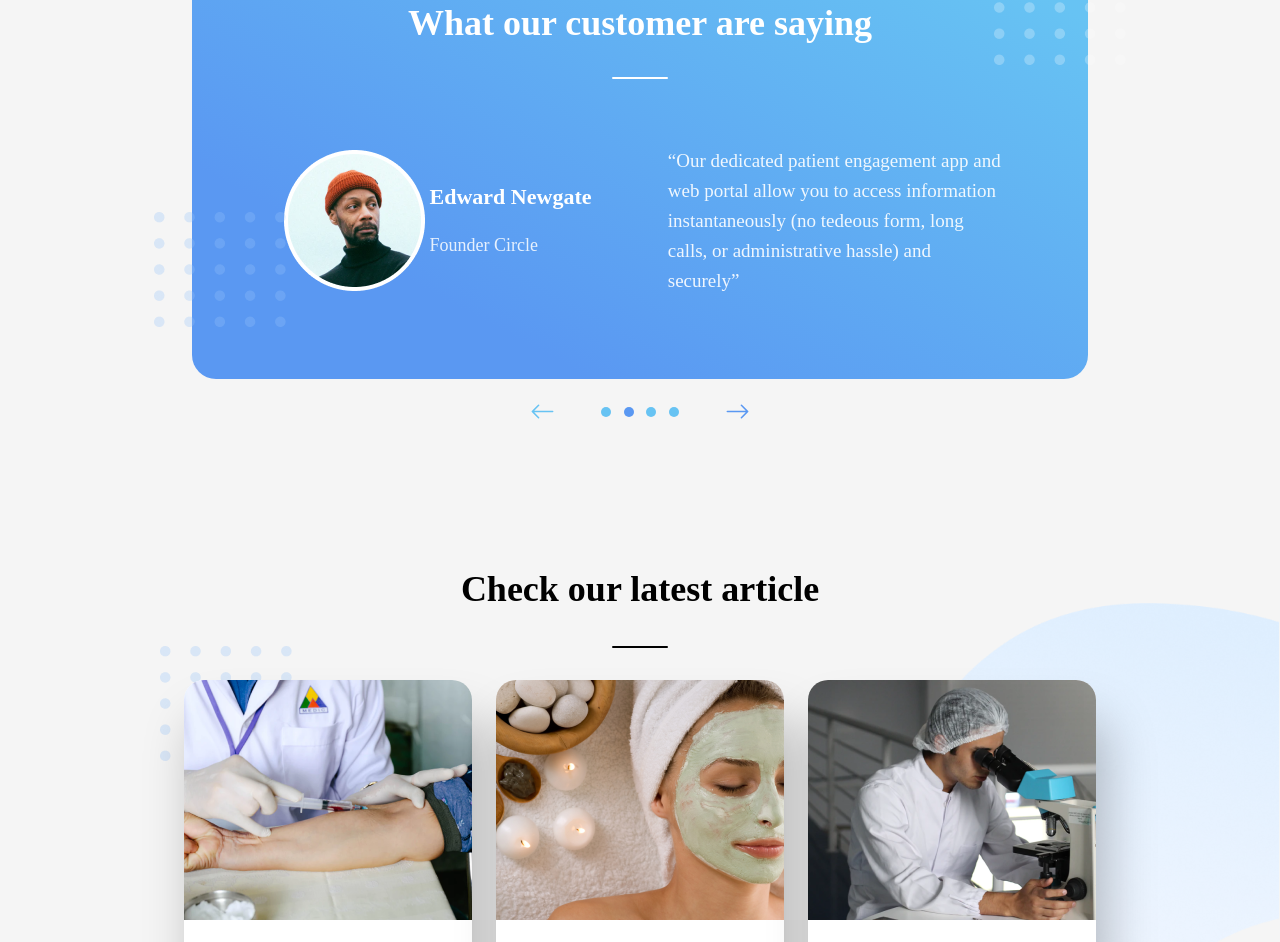
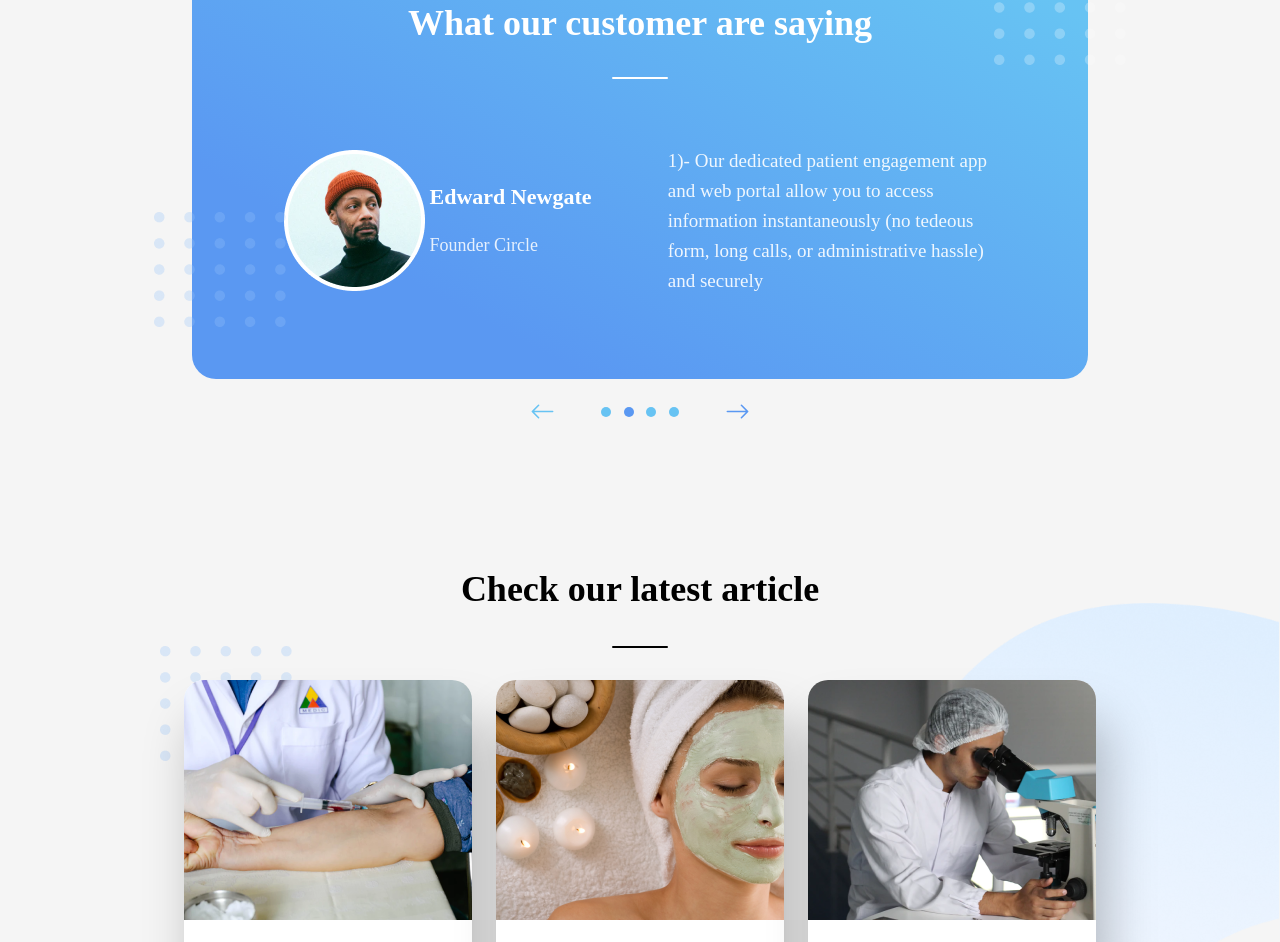
Before and after one commit to JatinBisht2308/Small-Projects, a React (Create React App) app: page / in a window 1280 px wide. Shown: the part 3107-4049 px from the top of the page. Built offline with nearby package versions, Linux system fonts and the light colour scheme; a web font is replaced by a local one.

Commit message:
:fire: data is changing in the testimonial using props and state

```diff
--- a/src/components/testimonial/Testimonial.jsx
+++ b/src/components/testimonial/Testimonial.jsx
@@ -5,17 +5,28 @@ import { BsArrowLeft, BsArrowRight } from "react-icons/bs";
 
 const Testimonial = () => {
   const [isHighlight,setIsHighlight] = useState([false,true,false,false]);
+  const [dataIndex,setDataIndex] = useState(0);
+  const names = ["Edward Newgate","Tom Holland","Lionel Messi","Anish Thakur"];
+  const companies = ["Founder Circle","Marvel Studios","Barcelona","Pied Piper"];
+  const feedbacks = [
+    "1)- Our dedicated patient engagement app and web portal allow you to access information instantaneously (no tedeous form, long calls, or administrative hassle) and securely",
+    "2)- Our dedicated patient engagement app and web portal allow you to access information instantaneously (no tedeous form, long calls, or administrative hassle) and securely",
+    "3)- Our dedicated patient engagement app and web portal allow you to access information instantaneously (no tedeous form, long calls, or administrative hassle) and securely",
+    "4)- Our dedicated patient engagement app and web portal allow you to access information instantaneously (no tedeous form, long calls, or administrative hassle) and securely"
+  ]
   const leftTesti = () =>{
     for(let i=0;i<isHighlight.length;i++){
       if(isHighlight[i]===true)
       {
         if(i===0)
         {
+          setDataIndex(3);
           setIsHighlight([false,false,false,true]);
         }
         else{
           isHighlight[i] = false;
           isHighlight[i-1] = true;
+          setDataIndex(i-1);
           setIsHighlight([...isHighlight]);
         }
         break;
@@ -29,11 +40,13 @@ const Testimonial = () => {
       {
         if(i===isHighlight.length-1)
         {
+          setDataIndex(0);
           setIsHighlight([true,false,false,false]);
         }
         else{
           isHighlight[i] = false;
           isHighlight[i+1] = true;
+          setDataIndex(i+1);
           setIsHighlight([...isHighlight]);
         }
         break;
@@ -42,7 +55,7 @@ const Testimonial = () => {
   }
   return (
     <div className="Testimonial">
-      <Card />
+      <Card name={names} company={companies} feedback={feedbacks} index={dataIndex} />
       <div className="bottom_testi">
         <button className="left_slide">
           <BsArrowLeft onClick={leftTesti} />
--- a/src/components/testimonial/testimonial_card.jsx
+++ b/src/components/testimonial/testimonial_card.jsx
@@ -3,7 +3,7 @@ import "./testimonial.css";
 import Customer from "../../assets/testimonial.png";
 import Vector1 from "../../assets/grey_testi.png";
 import Vector2 from "../../assets/blue_testi.png";
-const testimonial_card = () => {
+const testimonial_card = (props) => {
   return (
     <div className="testimonial_container">
       <img src={Vector1} alt="" className="testi_vector1" />
@@ -15,15 +15,13 @@ const testimonial_card = () => {
         <div className="testi_left">
           <img src={Customer} alt="" />
           <div className="customer_info">
-            <small className="customer_name">Edward Newgate</small>
-            <small className="customer_company">Founder Circle</small>
+            <small className="customer_name">{props.name[props.index]}</small>
+            <small className="customer_company">{props.company[props.index]}</small>
           </div>
         </div>
         <div className="testi_right">
           <p className="customer_review">
-            “Our dedicated patient engagement app and web portal allow you to
-            access information instantaneously (no tedeous form, long calls, or
-            administrative hassle) and securely”
+            {props.feedback[props.index]}
           </p>
         </div>
       </div>
```
